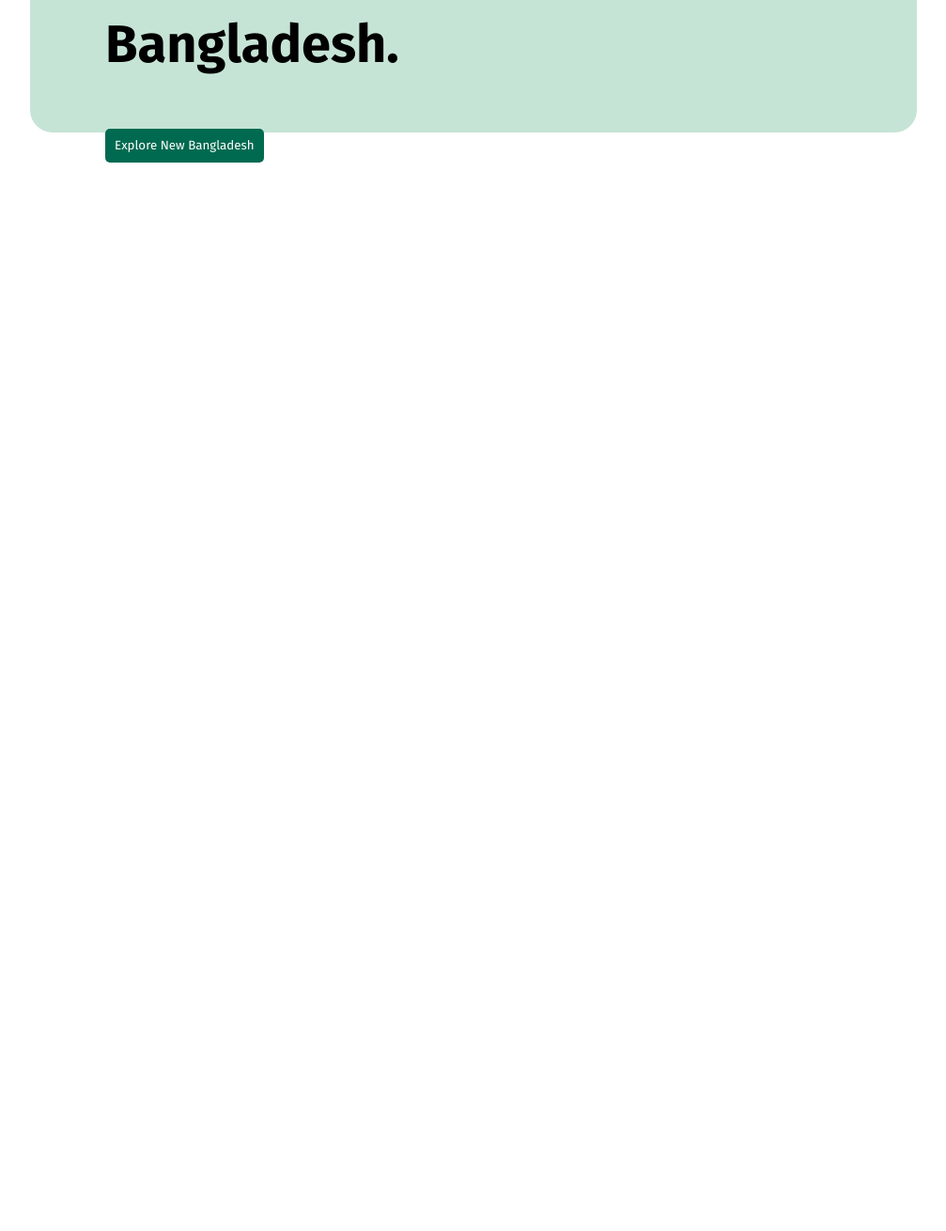
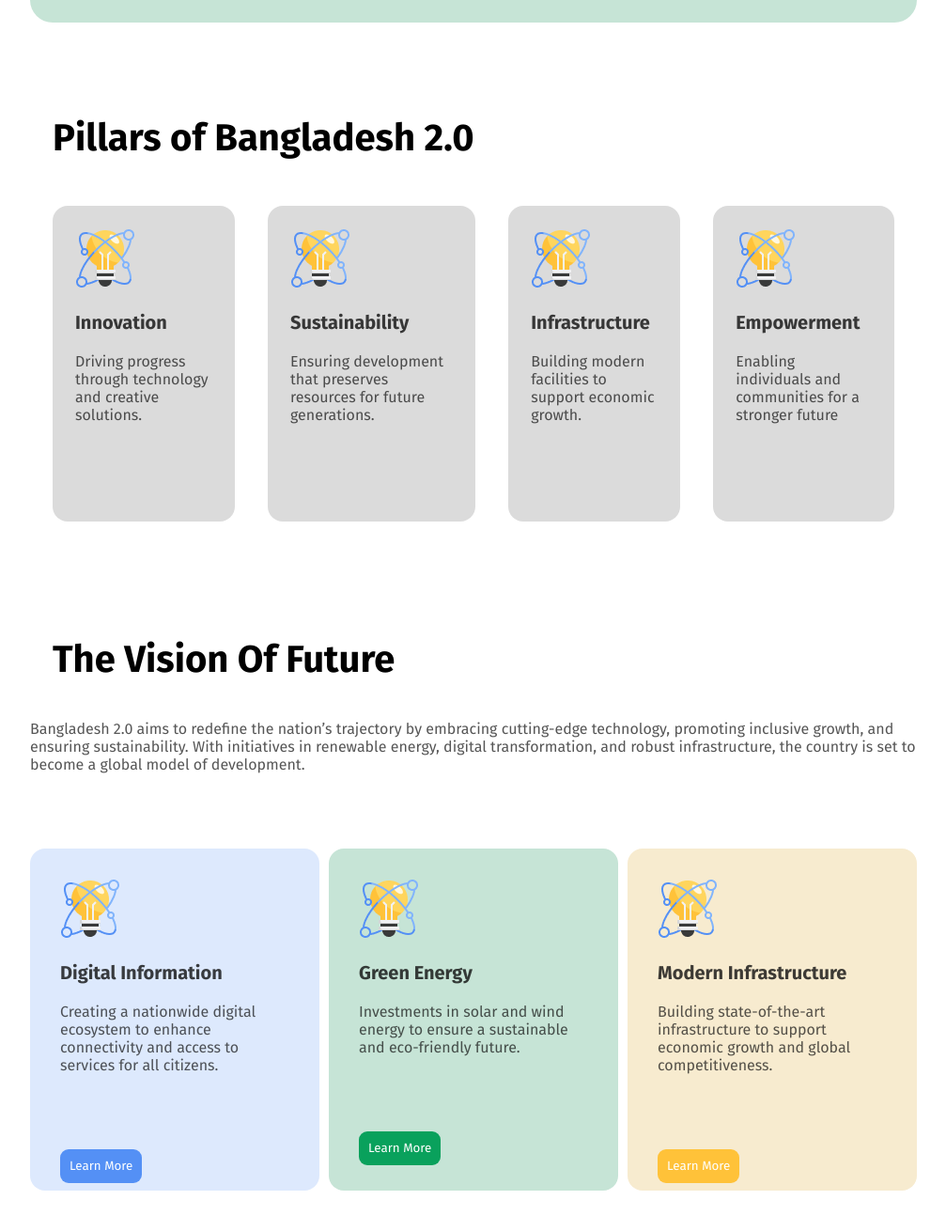
Before and after one commit to MahdinAbir/Assignment-1, a plain HTML site: page index.html in a window 1280 px wide. Shown: the part 668-1978 px from the top of the page at 94% size, without its empty margins (136-1143 px from the left). Before the commit the page ends 841 px from the top, so only its background shows below. Drawn offline with Linux system fonts and the light colour scheme.

Commit message:
page 3 completed

```diff
--- a/index.html
+++ b/index.html
@@ -20,19 +20,75 @@
     <header class="first">
 
 <div class="first1">
-    <p class="first2">Bangladesh 2.0</p>
-    <p class="first3">Idea , innovation , <br>
-        vision and challenges in <br>
-         New Bangladesh.</p>
+    <p> <span class="first2">Bangladesh 2.0 </span> <br>
+    <span class="first3">Idea,innovation,<br>
+        vision and challenges in
+         New Bangladesh. </span> </p>
 
     <p><h3><button class="button">Explore New Bangladesh</button></h3></p>
 </div>
-<div class="first5">
-    <img src="assets/hero.png" alt="Bangladesh National Memoriam">
+<div>
+    <img class="first5" src="assets/hero.png" alt="Bangladesh National Memoriam">
 </div>
 
+</header>
 
-</header>
+<div class="title">
+    Pillars of Bangladesh 2.0
+</div>
+
+                  <div class="main">
+
+<div class="part">
+    <img src="assets/card-icon.png" alt="card">
+    <h3 class="part2">Innovation</h3>
+    <p class="part3">Driving progress through technology and creative solutions.</p>
+</div>
+<div class="part">
+    <img src="assets/card-icon.png" alt="card">
+    <h3 class="part2">Sustainability</h3>
+    <p class="part3">Ensuring development that preserves resources for future generations.</p>
+</div>
+<div class="part">
+    <img src="assets/card-icon.png" alt="card">
+    <h3 class="part2">Infrastructure</h3>
+    <p class="part3">Building modern facilities to support economic growth.</p>
+</div>
+<div class="part">
+    <img src="assets/card-icon.png" alt="card">
+    <h3 class="part2">Empowerment</h3>
+    <p class="part3">Enabling individuals and communities for a stronger future</p>
+</div>
+             </div>
+
+      <div class="title">The Vision Of Future</div>
+
+      <div id="unique" ><p class="part3"> Bangladesh 2.0 aims to redefine the nation’s trajectory by embracing cutting-edge technology, promoting inclusive growth, and ensuring sustainability. With initiatives in renewable energy, digital transformation, and robust infrastructure, the country is set to become a global model of development.</p> </div>
+
+      <div class="style">
+        <div class="style1">
+            <img src="assets/card-icon.png" alt="CARD ICON">
+            <p class="part2">Digital Information</p>
+            <p class="part3">Creating a nationwide digital ecosystem to enhance connectivity and access to services for all citizens.</p>
+            <p><button class="button2">Learn More</button></p>
+        </div>
+        <div class="style2">
+            <img src="assets/card-icon.png" alt="CARD ICON">
+            <p class="part2">Green Energy</p>
+            <p class="part3">Investments in solar and wind energy to ensure a sustainable and eco-friendly future.</p>
+            <p> <button class="button3">Learn More</button></p>
+        </div>
+        <div class="style3">
+            <img src="assets/card-icon.png" alt="CARD ICON">
+            <p class="part2">Modern Infrastructure</p>
+            <p class="part3">Building state-of-the-art infrastructure to support economic growth and global competitiveness.</p>
+            <p> <button class="button4">Learn More</button></p>
+
+        </div>
+      </div>
+
+
+
 
 
 
--- a/styles/styles.css
+++ b/styles/styles.css
@@ -1,6 +1,7 @@
 @import url('https://fonts.googleapis.com/css2?family=Fira+Sans:ital,wght@0,100;0,200;0,300;0,400;0,500;0,600;0,700;0,800;0,900;1,100;1,200;1,300;1,400;1,500;1,600;1,700;1,800;1,900&display=swap');
 *{
     font-family: "Fira Sans", serif;
+
 }
 
 
@@ -60,6 +61,127 @@
     margin-left: 20px;
 }
 
+/* .first5{
+    padding: left 50px; */
+
+.first2{
+    color: rgba(14, 14, 14, 0.50);
+    font-weight: 24px;
+
+
+}
 .first5{
-    margin-right: 20px;
+    width: 430px;
+    height: 380px;
 }
+
+/* 2nd Page start here */
+
+.main{
+    display: flex;
+    justify-content: space-evenly;
+    padding: 24px;
+
+    border-radius: 16px;
+
+    margin-left: 160px;
+    margin-right: 160px;
+    gap: 35px;
+
+
+}
+.part{
+    background-color:rgba(14, 14, 14, 0.15);
+    border-radius: 16px;
+    border: 2px;
+    padding: 24px;
+}
+.part2{
+    color: rgba(14, 14, 14, 0.8);
+    margin-bottom: 20px;
+    font-weight: bold;
+    font-size: 20px;
+
+}
+.part3{
+    color: rgba(14, 14, 14, 0.7);
+    margin-bottom: 80px;
+}
+
+.title{
+    font-weight: bold;
+    font-size: 40px;
+    margin-left: 160px;
+    padding: 24px;
+    margin-top: 75px;
+
+}
+#unique{
+    margin-left: 160px;
+    margin-right: 160px;
+}
+.style{
+    display: flex;
+    justify-content: space-evenly;
+
+
+    border-radius: 16px;
+
+    margin-left: 160px;
+    margin-right: 160px;
+    gap: 10px;
+
+}
+
+.style1{
+
+    background-color: rgba(84, 144, 245, 0.20);
+    width: 410px;
+    height: 300px;
+    padding: 32px;
+    margin-bottom: 40px;
+    border-radius: 16px;
+
+}
+.style2{
+    background-color: rgba(198, 228, 214, 1.00);
+
+    width: 410px;
+    height: 300px;
+    padding: 32px;
+    border-radius: 16px;
+
+}
+.style3{
+    background-color: rgba(247, 235, 207, 1.00);
+
+    width: 410px;
+    height: 300px;
+    padding: 32px;
+    border-radius: 16px;
+
+
+
+}
+
+.button2{
+    background-color: rgba(84, 144, 245, 1.00);
+   color:white;
+   padding: 10px;
+   border-radius: 9px;
+   border-width: 0px ;
+}
+.button3{
+    background-color: rgba(9, 161, 92, 1.00);
+   color:white;
+   padding: 10px;
+   border-radius: 9px;
+   border-width: 0px ;
+}
+.button4{
+    background-color: rgba(255, 194, 57, 1.00);
+   color:white;
+   padding: 10px;
+   border-radius: 9px;
+   border-width: 0px ;
+}
```
